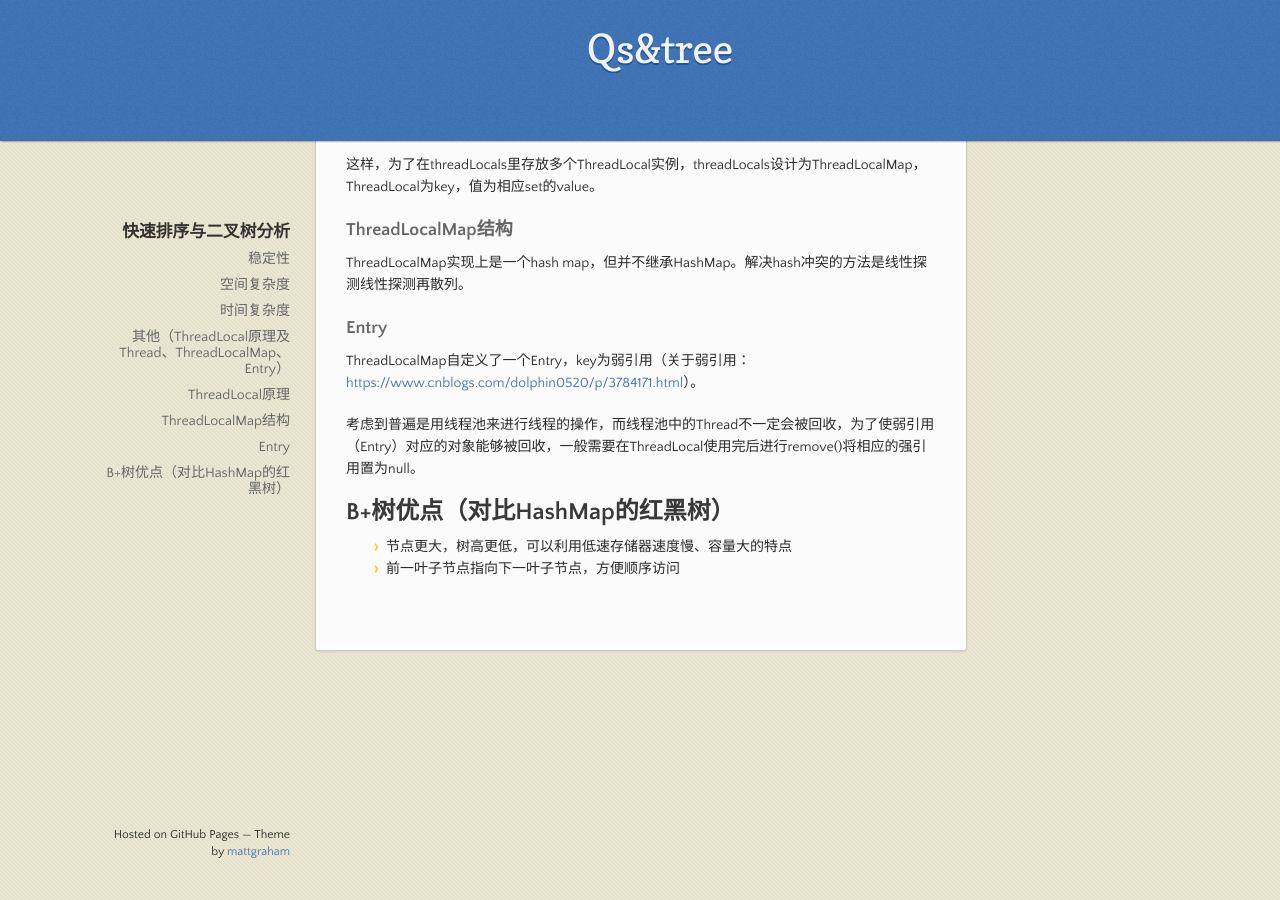
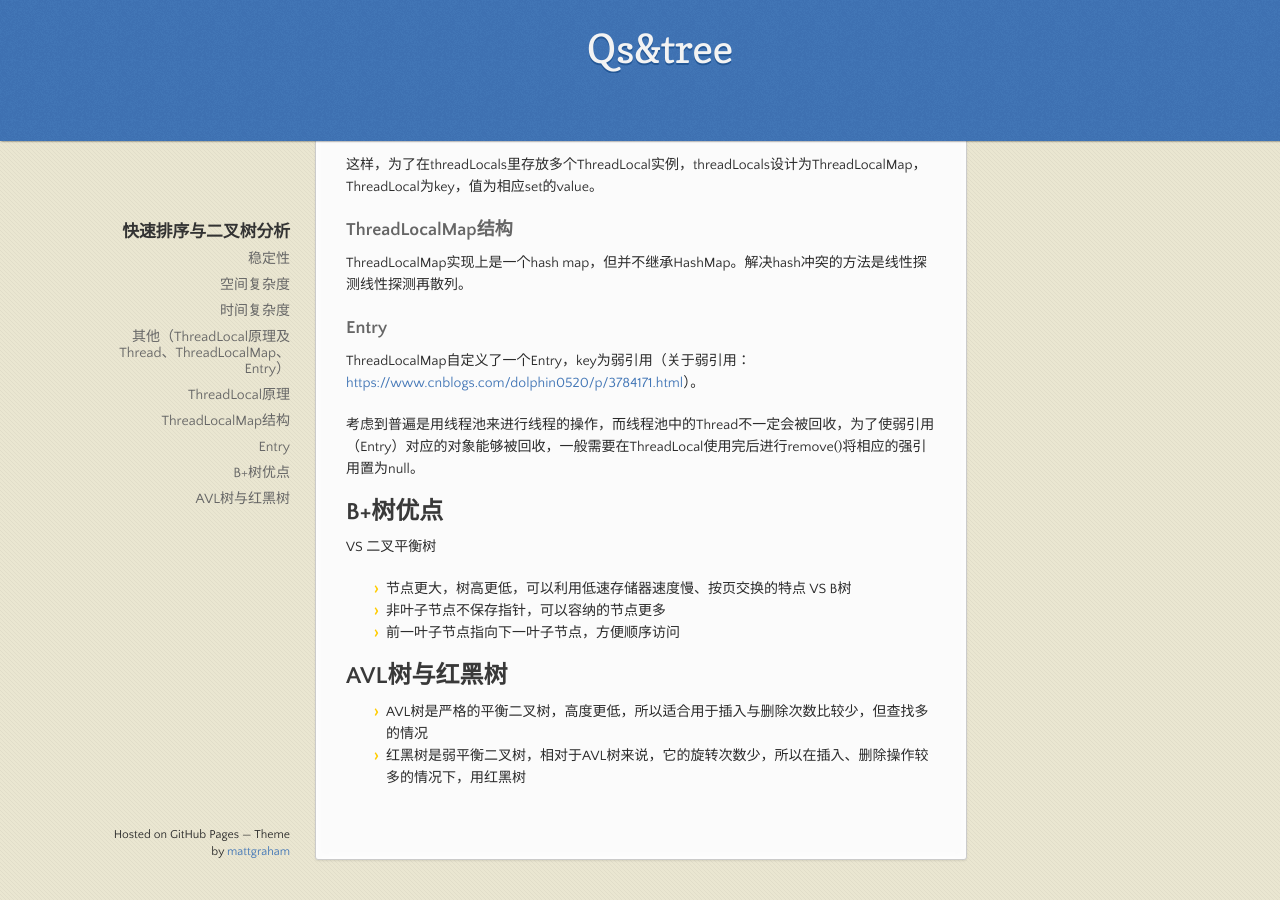
Before and after one commit to lvv9/lvv9.github.io, a Jekyll site: the page built from _posts/2020-09-08-qs&tree.md, in a window 1280 px wide and 900 px high, scrolled down 1384 px. Built offline with Jekyll 4.4.1, drawn with Linux system fonts in a browser that asks for light colours; our own code applies the rules of GitHub Pages for plain Markdown files; the repository's description, which GitHub fills in, is left out.

Commit message:
Update 2020-09-08-qs&tree.md

```diff
--- a/_posts/2020-09-08-qs&tree.md
+++ b/_posts/2020-09-08-qs&tree.md
@@ -66,7 +66,13 @@ ThreadLocalMap自定义了一个Entry，key为弱引用（关于弱引用：[htt
 
 考虑到普遍是用线程池来进行线程的操作，而线程池中的Thread不一定会被回收，为了使弱引用（Entry）对应的对象能够被回收，一般需要在ThreadLocal使用完后进行remove()将相应的强引用置为null。
 
-## B+树优点（对比HashMap的红黑树）
+## B+树优点
+VS 二叉平衡树
+- 节点更大，树高更低，可以利用低速存储器速度慢、按页交换的特点
+VS B树
+- 非叶子节点不保存指针，可以容纳的节点更多
+- 前一叶子节点指向下一叶子节点，方便顺序访问
 
-- 节点更大，树高更低，可以利用低速存储器速度慢、容量大的特点
-- 前一叶子节点指向下一叶子节点，方便顺序访问
+## AVL树与红黑树
+- AVL树是严格的平衡二叉树，高度更低，所以适合用于插入与删除次数比较少，但查找多的情况
+- 红黑树是弱平衡二叉树，相对于AVL树来说，它的旋转次数少，所以在插入、删除操作较多的情况下，用红黑树
```
